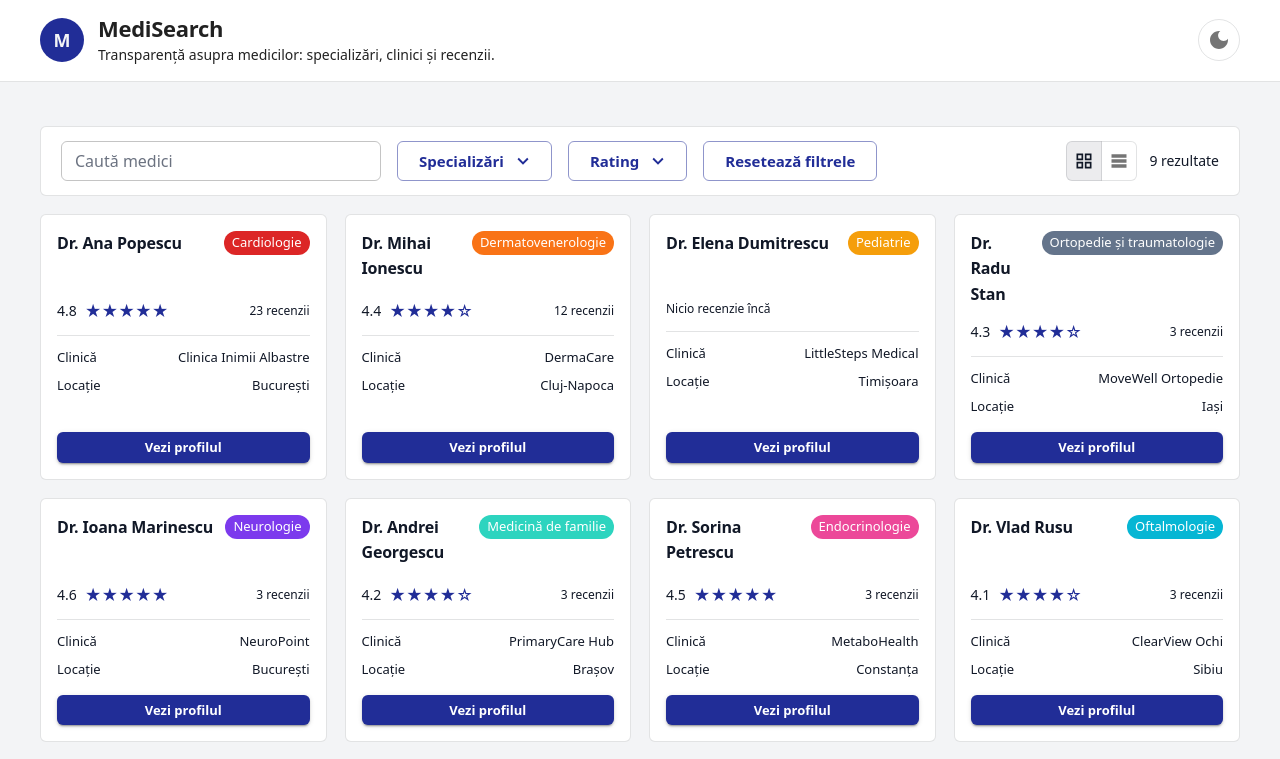
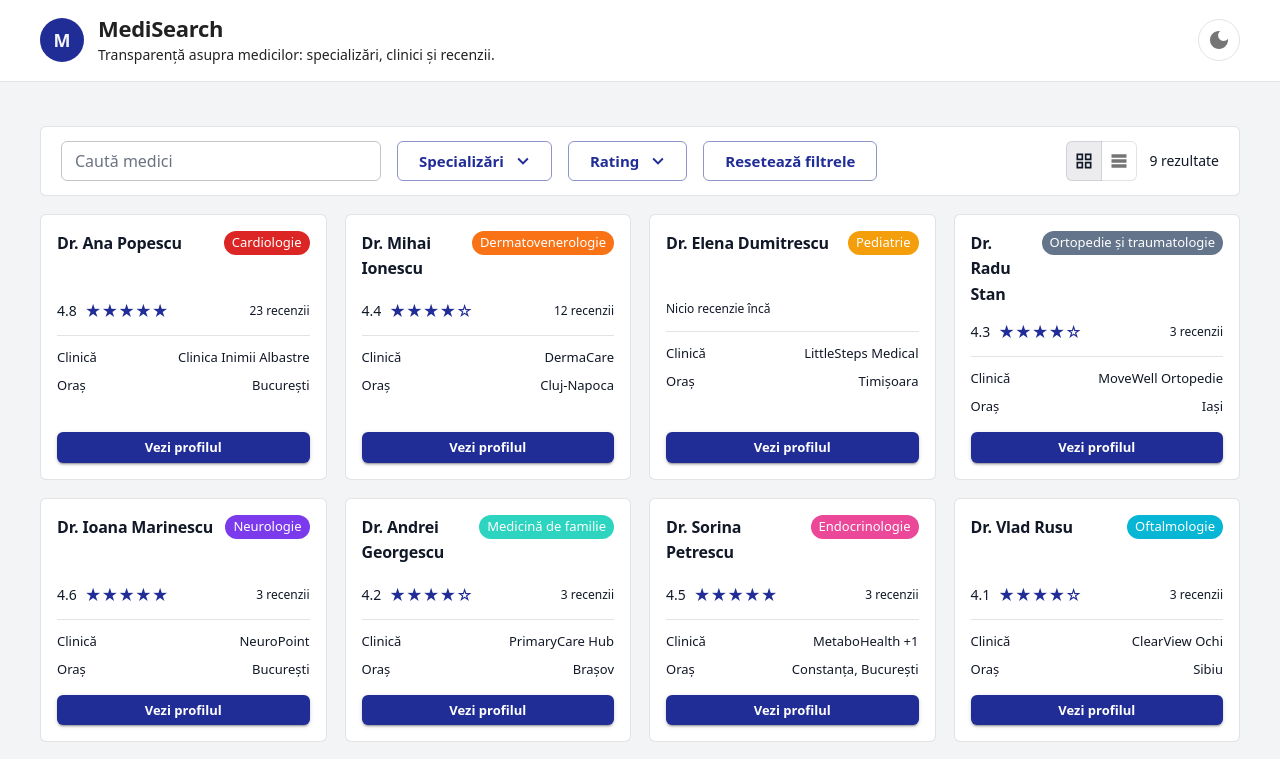
Before and after one commit to stefangagu/MediSearch, a React (Vite) app: page / in a window 1280 px wide. Shown: the top 759 px of the page. Built offline with nearby package versions, Linux system fonts and the light colour scheme.

Commit message:
Support multiple clinics per doctor with city and map info
Replaces the single clinic/location fields with a clinics array (name,
city, address) so doctors with several practice locations are shown
correctly, and adds an embedded map per clinic on the profile page.

```diff
--- a/src/components/DoctorCard.jsx
+++ b/src/components/DoctorCard.jsx
@@ -8,7 +8,13 @@ import Button from "@mui/material/Button";
 import Box from "@mui/material/Box";
 import { SPECIALTY_COLORS } from "../data/specialtyColors.js";
 import Stars from "./Stars.jsx";
-import { getDoctorRating, getDoctorReviewCount } from "../utils/doctorUtils.js";
+import {
+  getDoctorRating,
+  getDoctorReviewCount,
+  getDoctorClinics,
+  getDoctorCityLabel,
+  getPrimaryClinicName,
+} from "../utils/doctorUtils.js";
 
 export default function DoctorCard({ doctor, onViewProfile }) {
   const rating = getDoctorRating(doctor);
@@ -80,15 +86,16 @@ export default function DoctorCard({ doctor, onViewProfile }) {
               Clinică
             </Typography>
             <Typography variant="body2" sx={{ fontSize: "13px", textAlign: "right" }}>
-              {doctor.clinic}
+              {getPrimaryClinicName(doctor)}
+              {getDoctorClinics(doctor).length > 1 && ` +${getDoctorClinics(doctor).length - 1}`}
             </Typography>
           </Box>
           <Box sx={{ display: "flex", justifyContent: "space-between", gap: 1.5 }}>
             <Typography variant="body2" color="text.secondary" sx={{ fontSize: "13px" }}>
-              Locație
+              Oraș
             </Typography>
             <Typography variant="body2" sx={{ fontSize: "13px", textAlign: "right" }}>
-              {doctor.location}
+              {getDoctorCityLabel(doctor)}
             </Typography>
           </Box>
         </Box>
--- a/src/components/DoctorProfile.jsx
+++ b/src/components/DoctorProfile.jsx
@@ -8,7 +8,7 @@ import ArrowBackIcon from "@mui/icons-material/ArrowBack";
 import RateReviewOutlinedIcon from "@mui/icons-material/RateReviewOutlined";
 import Stars from "./Stars.jsx";
 import { SPECIALTY_COLORS } from "../data/specialtyColors.js";
-import { getDoctorRating, getDoctorReviewCount } from "../utils/doctorUtils.js";
+import { getDoctorRating, getDoctorReviewCount, getDoctorClinics } from "../utils/doctorUtils.js";
 
 function formatDateRO(iso) {
   try {
@@ -22,6 +22,7 @@ function formatDateRO(iso) {
 export default function DoctorProfile({ doctor, onBack }) {
   const rating = getDoctorRating(doctor);
   const reviewCount = getDoctorReviewCount(doctor);
+  const clinics = getDoctorClinics(doctor);
 
   const reviews = useMemo(() => {
     const list = Array.isArray(doctor.reviews) ? doctor.reviews : [];
@@ -93,22 +94,46 @@ export default function DoctorProfile({ doctor, onBack }) {
           )}
         </Box>
 
-        <Box sx={{ display: "grid", gap: 1.25, pt: 2.5 }}>
-          <Box sx={{ display: "flex", justifyContent: "space-between", gap: 1.5 }}>
-            <Typography variant="body2" color="text.secondary">
-              Clinică
-            </Typography>
-            <Typography variant="body2" fontWeight={600} sx={{ textAlign: "right" }}>
-              {doctor.clinic}
-            </Typography>
-          </Box>
-          <Box sx={{ display: "flex", justifyContent: "space-between", gap: 1.5 }}>
-            <Typography variant="body2" color="text.secondary">
-              Locație
-            </Typography>
-            <Typography variant="body2" fontWeight={600} sx={{ textAlign: "right" }}>
-              {doctor.location}
-            </Typography>
+        <Box sx={{ pt: 2.5 }}>
+          <Typography variant="body2" color="text.secondary" sx={{ mb: 1.25 }}>
+            {clinics.length > 1 ? "Clinici" : "Clinică"}
+          </Typography>
+          <Box
+            sx={{
+              display: "grid",
+              gridTemplateColumns: { xs: "1fr", sm: "repeat(auto-fit, minmax(280px, 1fr))" },
+              gap: 2,
+            }}
+          >
+            {clinics.map((clinic, i) => (
+              <Box key={i}>
+                <Typography variant="body2" fontWeight={700}>
+                  {clinic.name}
+                </Typography>
+                <Typography variant="body2" color="text.secondary" sx={{ mb: 1 }}>
+                  {clinic.address}
+                </Typography>
+                <Box
+                  sx={{
+                    border: 1,
+                    borderColor: "divider",
+                    borderRadius: 1,
+                    overflow: "hidden",
+                    lineHeight: 0,
+                  }}
+                >
+                  <iframe
+                    title={`Hartă ${clinic.name}`}
+                    src={`https://www.google.com/maps?q=${encodeURIComponent(clinic.address)}&output=embed`}
+                    width="100%"
+                    height="220"
+                    style={{ border: 0 }}
+                    loading="lazy"
+                    referrerPolicy="no-referrer-when-downgrade"
+                  />
+                </Box>
+              </Box>
+            ))}
           </Box>
         </Box>
 
--- a/src/components/DoctorTable.jsx
+++ b/src/components/DoctorTable.jsx
@@ -13,13 +13,19 @@ import Box from "@mui/material/Box";
 import Typography from "@mui/material/Typography";
 import { SPECIALTY_COLORS } from "../data/specialtyColors.js";
 import Stars from "./Stars.jsx";
-import { getDoctorRating, getDoctorReviewCount } from "../utils/doctorUtils.js";
+import {
+  getDoctorRating,
+  getDoctorReviewCount,
+  getDoctorClinics,
+  getDoctorCityLabel,
+  getPrimaryClinicName,
+} from "../utils/doctorUtils.js";
 
 const COLUMNS = [
   { id: "name", label: "Nume" },
   { id: "specialty", label: "Specializare" },
   { id: "clinic", label: "Clinică" },
-  { id: "location", label: "Locație" },
+  { id: "city", label: "Oraș" },
   { id: "rating", label: "Rating" },
   { id: "actions", label: "Acțiune", sortable: false },
 ];
@@ -44,6 +50,10 @@ export default function DoctorTable({ doctors, onViewProfile }) {
         const ra = getDoctorRating(a) ?? -1;
         const rb = getDoctorRating(b) ?? -1;
         cmp = ra - rb;
+      } else if (orderBy === "clinic") {
+        cmp = getPrimaryClinicName(a).localeCompare(getPrimaryClinicName(b), "ro");
+      } else if (orderBy === "city") {
+        cmp = getDoctorCityLabel(a).localeCompare(getDoctorCityLabel(b), "ro");
       } else {
         cmp = String(a[orderBy] ?? "").localeCompare(String(b[orderBy] ?? ""), "ro");
       }
@@ -95,8 +105,11 @@ export default function DoctorTable({ doctors, onViewProfile }) {
                     }}
                   />
                 </TableCell>
-                <TableCell>{doctor.clinic}</TableCell>
-                <TableCell>{doctor.location}</TableCell>
+                <TableCell>
+                  {getPrimaryClinicName(doctor)}
+                  {getDoctorClinics(doctor).length > 1 && ` +${getDoctorClinics(doctor).length - 1}`}
+                </TableCell>
+                <TableCell>{getDoctorCityLabel(doctor)}</TableCell>
                 <TableCell>
                   {rating != null ? (
                     <Box sx={{ display: "flex", alignItems: "center", gap: 1 }}>
--- a/src/data/doctors.js
+++ b/src/data/doctors.js
@@ -3,8 +3,9 @@ export const doctors = [
     id: 1,
     name: "Dr. Ana Popescu",
     specialty: "Cardiologie",
-    clinic: "Clinica Inimii Albastre",
-    location: "București",
+    clinics: [
+      { name: "Clinica Inimii Albastre", city: "București", address: "Str. Plantelor nr. 22, Sector 2, București" }
+    ],
     rating: 4.8,
     reviewCount: 23,
     reviews: [
@@ -35,8 +36,9 @@ export const doctors = [
     id: 2,
     name: "Dr. Mihai Ionescu",
     specialty: "Dermatovenerologie",
-    clinic: "DermaCare",
-    location: "Cluj-Napoca",
+    clinics: [
+      { name: "DermaCare", city: "Cluj-Napoca", address: "Str. Memorandumului nr. 14, Cluj-Napoca, jud. Cluj" }
+    ],
     rating: 4.4,
     reviewCount: 12,
     reviews: [
@@ -60,8 +62,9 @@ export const doctors = [
     id: 3,
     name: "Dr. Elena Dumitrescu",
     specialty: "Pediatrie",
-    clinic: "LittleSteps Medical",
-    location: "Timișoara",
+    clinics: [
+      { name: "LittleSteps Medical", city: "Timișoara", address: "Bd. Take Ionescu nr. 56, Timișoara, jud. Timiș" }
+    ],
     rating: null,
     reviewCount: 0,
     reviews: []
@@ -70,8 +73,9 @@ export const doctors = [
     id: 4,
     name: "Dr. Radu Stan",
     specialty: "Ortopedie și traumatologie",
-    clinic: "MoveWell Ortopedie",
-    location: "Iași",
+    clinics: [
+      { name: "MoveWell Ortopedie", city: "Iași", address: "Str. Păcurari nr. 110, Iași, jud. Iași" }
+    ],
     rating: 4.3,
     reviewCount: 3,
     reviews: [
@@ -84,8 +88,9 @@ export const doctors = [
     id: 5,
     name: "Dr. Ioana Marinescu",
     specialty: "Neurologie",
-    clinic: "NeuroPoint",
-    location: "București",
+    clinics: [
+      { name: "NeuroPoint", city: "București", address: "Calea Victoriei nr. 155, Sector 1, București" }
+    ],
     rating: 4.6,
     reviewCount: 3,
     reviews: [
@@ -98,8 +103,9 @@ export const doctors = [
     id: 6,
     name: "Dr. Andrei Georgescu",
     specialty: "Medicină de familie",
-    clinic: "PrimaryCare Hub",
-    location: "Brașov",
+    clinics: [
+      { name: "PrimaryCare Hub", city: "Brașov", address: "Str. Lungă nr. 30, Brașov, jud. Brașov" }
+    ],
     rating: 4.2,
     reviewCount: 3,
     reviews: [
@@ -112,8 +118,10 @@ export const doctors = [
     id: 7,
     name: "Dr. Sorina Petrescu",
     specialty: "Endocrinologie",
-    clinic: "MetaboHealth",
-    location: "Constanța",
+    clinics: [
+      { name: "MetaboHealth", city: "Constanța", address: "Bd. Tomis nr. 201, Constanța, jud. Constanța" },
+      { name: "Centrul Medical Endomed", city: "București", address: "Str. Dionisie Lupu nr. 44, Sector 1, București" }
+    ],
     rating: 4.5,
     reviewCount: 3,
     reviews: [
@@ -126,8 +134,9 @@ export const doctors = [
     id: 8,
     name: "Dr. Vlad Rusu",
     specialty: "Oftalmologie",
-    clinic: "ClearView Ochi",
-    location: "Sibiu",
+    clinics: [
+      { name: "ClearView Ochi", city: "Sibiu", address: "Str. Mitropoliei nr. 18, Sibiu, jud. Sibiu" }
+    ],
     rating: 4.1,
     reviewCount: 3,
     reviews: [
@@ -140,8 +149,9 @@ export const doctors = [
     id: 9,
     name: "Dr. Cristina Nistor",
     specialty: "Obstetrică-ginecologie",
-    clinic: "WomenFirst",
-    location: "Oradea",
+    clinics: [
+      { name: "WomenFirst", city: "Oradea", address: "Str. Republicii nr. 5, Oradea, jud. Bihor" }
+    ],
     rating: 4.9,
     reviewCount: 3,
     reviews: [
--- a/src/utils/doctorUtils.js
+++ b/src/utils/doctorUtils.js
@@ -7,3 +7,20 @@ export function getDoctorReviewCount(doctor) {
     ? doctor.reviewCount
     : (doctor.reviews?.length ?? 0);
 }
+
+export function getDoctorClinics(doctor) {
+  return Array.isArray(doctor.clinics) ? doctor.clinics : [];
+}
+
+export function getDoctorCities(doctor) {
+  const cities = getDoctorClinics(doctor).map((c) => c.city);
+  return [...new Set(cities)];
+}
+
+export function getDoctorCityLabel(doctor) {
+  return getDoctorCities(doctor).join(", ");
+}
+
+export function getPrimaryClinicName(doctor) {
+  return getDoctorClinics(doctor)[0]?.name ?? "";
+}
```
